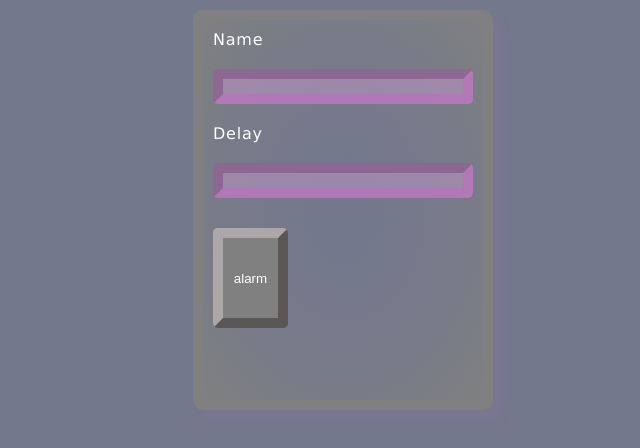
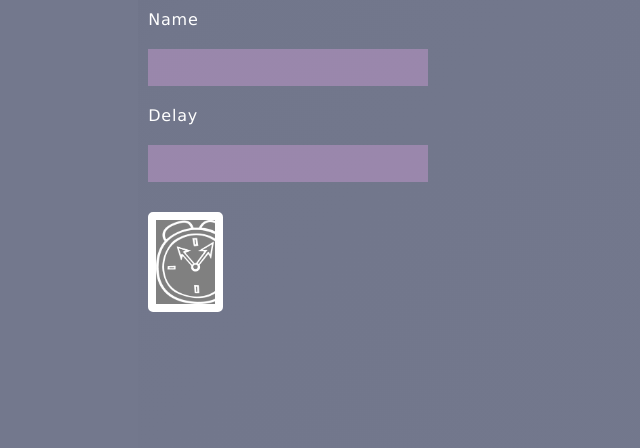
Before and after one commit to Margulis162/mdn_js_11, a plain HTML site: page index.html in a window 1280 px wide. Shown: the whole page, without its empty margins (297-937 px from the left). Drawn offline with Linux system fonts and the light colour scheme.

Commit message:
some more style

```diff
--- a/index.html
+++ b/index.html
@@ -13,14 +13,17 @@
         <link rel="stylesheet" href="style.css">
     </head>
     <body>
-        <div>
+        <div class="container">
 
-            <label for="name">Name</label>
-            <input type="text" id="name">
-            <label for="delay">Delay</label>
-            <input type="number" id="delay">
-            <button id="set-alarm">alarm</button>
-            <p id="output"></p>
+            <div id="form">
+
+                <label for="name">Name</label>
+                <input type="text" id="name">
+                <label for="delay">Delay</label>
+                <input type="number" id="delay">
+                <button id="set-alarm"></button>
+                <p id="output"></p>
+            </div>
         </div>
         <!--[if lt IE 7]>
             <p class="browsehappy">You are using an <strong>outdated</strong> browser. Please <a href="#">upgrade your browser</a> to improve your experience.</p>
--- a/style.css
+++ b/style.css
@@ -7,21 +7,22 @@ body{
     display:flex;
     flex-direction:column;
     align-items: center;
-    padding-top:10px;
+    padding-top:0px;
     background-color:  rgb(115, 120, 141);
     font-family: 'Lucida Sans', 'Lucida Sans Regular', 'Lucida Grande', 'Lucida Sans Unicode', Geneva, Verdana, sans-serif ;
     letter-spacing: .05em;
 }
-div{
-    background-image: radial-gradient( rgb(115, 120, 141), 70%, grey);
+#form{
+    background-image: radial-gradient( rgb(115, 120, 141), 70%, grey),
+    linear-gradient(135deg, grey 0%, 20%, tra 20%,100%);
     display:flex;
     flex-direction:column;
 
     block-size: 400px;
     inline-size: 300px;
     padding: 10px;
-    border: 10px solid grey;
-    box-shadow: 10px 10px 10px rgba(202, 96, 200, 0.1);
+    /* border-left: 4px solid grey; */
+    /* box-shadow: 5px 10px 10px rgba(202, 96, 200, 0.1); */
     border-radius:10px;
     color:white;
 }
@@ -30,17 +31,32 @@ button{
     inline-size:25%;
     border-radius: 5px;
     color:white;
-    border: 10px outset rgb(174, 167, 167);
+    /* border: 10px outset rgb(174, 167, 167); */
+    border: none;
     background-color: grey;
     block-size: 100px;
     inline-size: 75px;
-
+    object-fit: contain;
+    background-image: url(299275.png);
+    background-size: cover;
+    border: 8px solid white;
+    /* box-shadow: 3px 3px 7px black; */
 }
 input{
-    border-radius: 5px;
+    /* border-radius: 5px; */
     background-color:rgba(245, 173, 244, 0.3) ;
-    border: 10px inset rgba(202, 96, 200, 0.41);
+    border: none;
     color: rgb(31, 24, 36);
     margin-block:20px;
     letter-spacing: .03em;
+    padding-top: 7px;
+    padding-bottom: 15px;
 }
+
+.container{
+    inline-size:66%;
+    background-color: black;
+    height: 100vh;
+    align-self: flex-end;
+    background-image: linear-gradient(130deg, rgb(112, 117, 138) ,10%,  rgb(115, 120, 141));
+}
```
Also changed, not shown: 299275.png (added), 1 other file.
